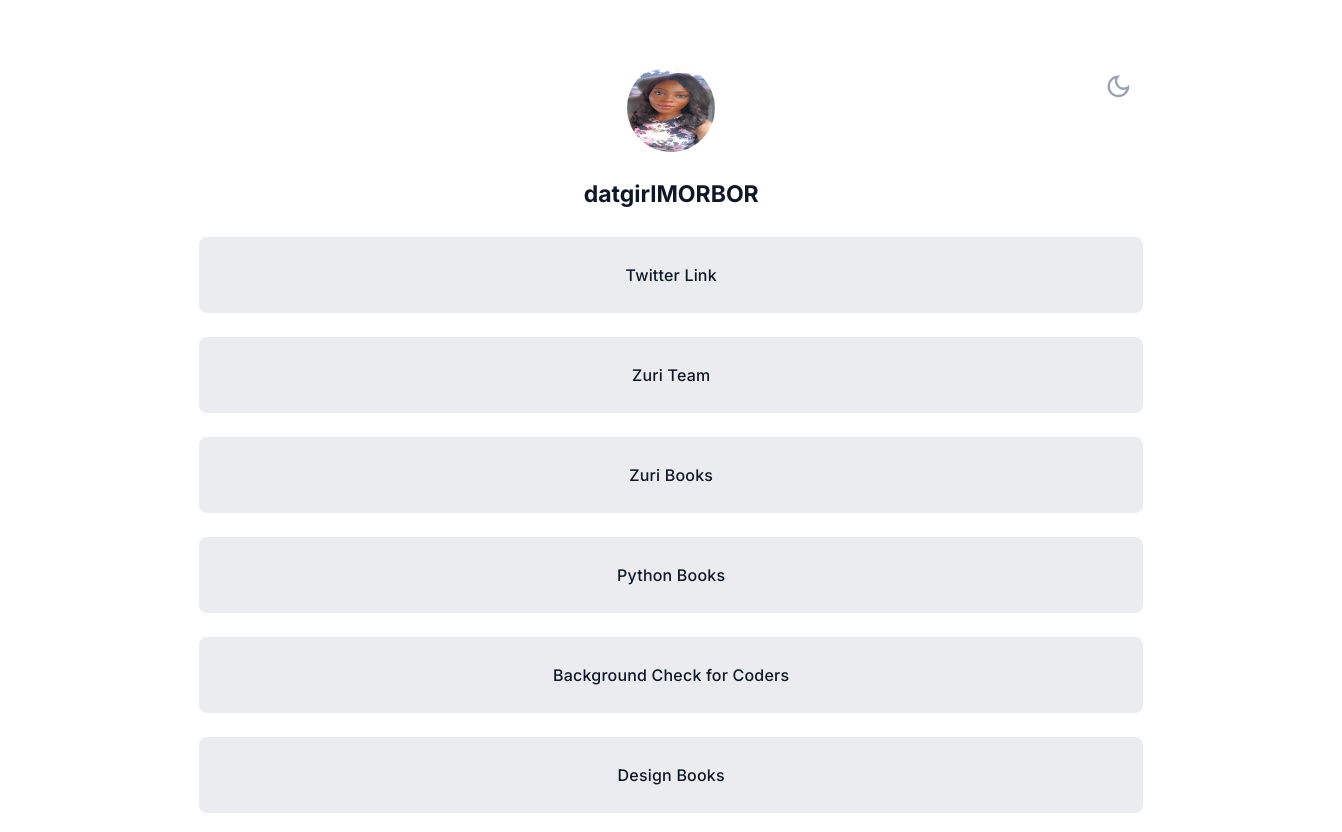
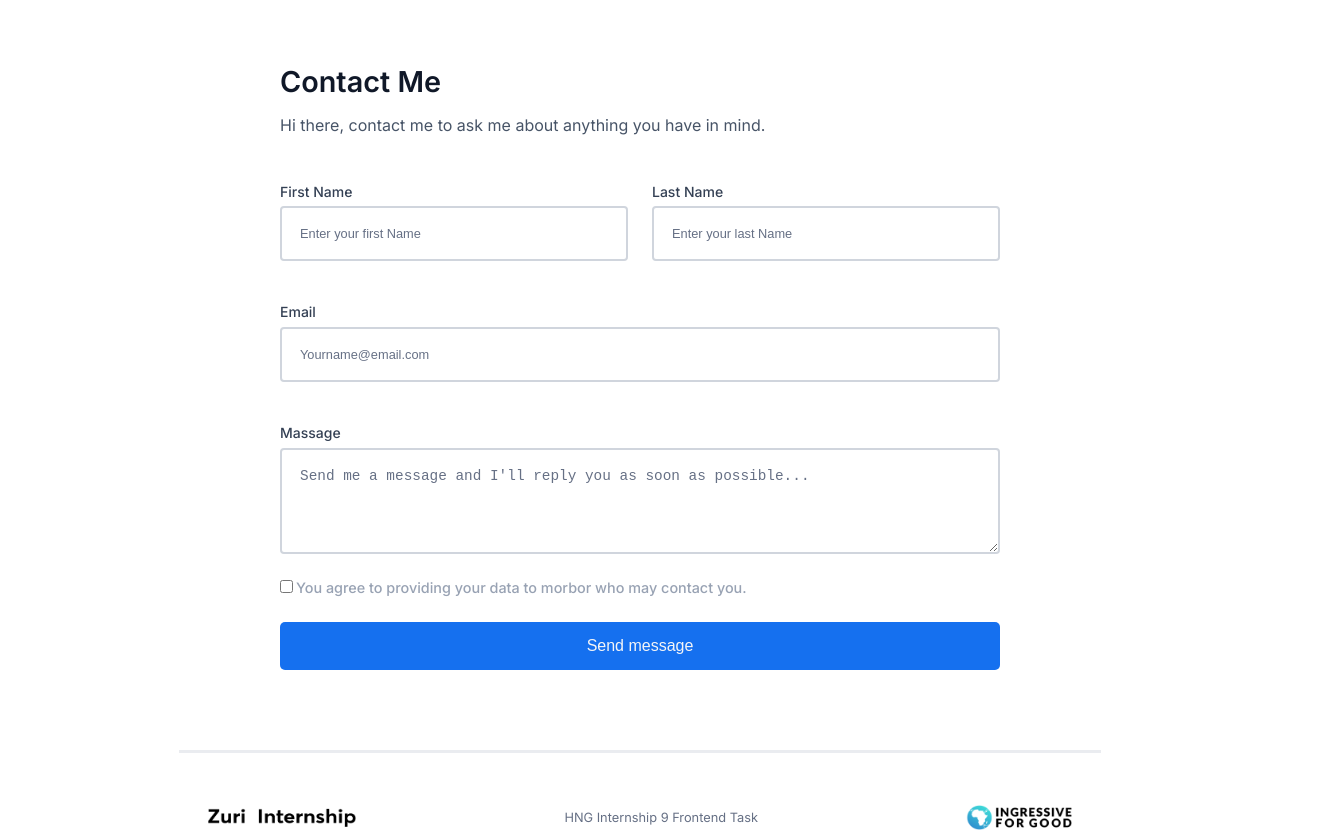
Before and after one commit to IAMMORBOR/Linktree-HNG-Stage-1-, a React (Create React App) app: page /contact in a window 1280 px wide. Shown: the top 832 px of the page, 1342 px wide, since content can reach past the window. Built offline with nearby package versions, Linux system fonts and the light colour scheme.

Commit message:
contact section fixed

```diff
--- a/package.json
+++ b/package.json
@@ -9,9 +9,10 @@
     "react": "^18.2.0",
     "react-dom": "^18.2.0",
     "react-icons": "^4.6.0",
-    "react-router-dom": "^6.4.2",
+    "react-router-dom": "^6.4.3",
     "react-scripts": "5.0.1",
     "sass": "^1.55.0",
+    "sweetalert": "^2.1.2",
     "web-vitals": "^2.1.4"
   },
   "scripts": {
--- a/src/App.js
+++ b/src/App.js
@@ -1,28 +1,17 @@
-import './App.style.scss';
-import Footer from './components/footer-section/footer.component';
-import SocialMedia from './components/social.componet';
-// import Li from './components/Links/Links.component';
-import UserProfile from './components/Profile.component';
-import MobileNav from './components/NavSection/MobileNav.component';
-import DesktopNav from './components/NavSection/Desktop.component';
-import LinkData from './components/Links/Links.component';
+import {
+  Routes,
+  Route,
+} from "react-router-dom";
+import Contact from "./components/Contact.component";
+import MainSection from "./components/MainSection.component";
 
 function App() {
   return (
+    <Routes>
+      <Route path="/" element={<MainSection/>}/>
+      <Route path="/contact" element={<Contact/>}/>
+    </Routes>
 
-   <section className='MainSection'>
-      <nav className='MainSection-Nav'>
-      <DesktopNav/>
-        <MobileNav/>
-      </nav>
-      <section className='linktree-section'>
-        <UserProfile/>
-        <LinkData/>
-      </section>
-      <SocialMedia/>
-      <div className='empty'></div>
-      <Footer/>
-   </section>
   );
 }
 
--- a/src/App.style.scss
+++ b/src/App.style.scss
@@ -79,7 +79,9 @@
     justify-content: space-evenly;
     align-items: center;
     height: 8rem;
-    width: 83.9rem;
+    // width: 83.9rem;
+    width: 100vw;
+    margin: 0 auto;
 
     &--logo{
         width: 9.25rem;
@@ -102,9 +104,126 @@
     background-color:$link-bg--color;
     margin: auto;
 }
+// END OF FOOTER SECTION STYLING
+
+// CONTACT SECTION STYLING
+.Contact-section{
+ width: 100vw;
+ padding: 64px 0px 0 0px;
+
+&--containner{
+    margin: auto;
+    font-family: inter;
+    width: 720px;
+}
+&--text{
+    font-size: 1rem;
+    font-weight: 400;
+    font-family: inherit;
+    color: $text-color--grey--2;
+    margin: 1rem 0 3rem 0;
+}
+&--heading{
+    font-size: 1.8rem;
+    color: $text-color;
+    text-transform: capitalize;
+    font-family: inherit;
+    font-weight: 600;
+}
+}
+#first_name,
+#last_name,
+#email{
+    border-radius:4px;
+    width: 100%;
+    border: 2px solid $color--grey--3;
+    padding: 18px;
+    margin: 6px 0 2.5rem 0;
+    outline: none;
+
+    &:hover{
+        border-bottom: 2px solid $btn--color;
+    }
+    &::placeholder{
+        color: $text-color--grey;
+        font-size:0.8rem ;
+    }
+
+}
+#message{
+    height: 6.6rem;
+    outline: none;
+    font-size: 1.2rem;
+    width: 100%;
+    margin:6px 0 1.2rem 0;
+    border: 2px solid $color--grey--3;
+    border-radius:4px;
+    font-family: $Main-font;
+    padding: 18px;
+
+    &:hover{
+        border-bottom: 2px solid $btn--color;
+    }
+    &::placeholder{
+        color: $text-color--grey;
+        font-size: 0.9rem;
+        font-family: inherit;
+    }
+
+}
+#checkbox--label{
+    color:$color--grey-2;
+    font-size: 0.9rem;
+    margin-left: 3px;
+
+ }
+.name-section{
+display: flex;
+}
+#last_name--label{
+    margin-left: 12px;
+}
+#first_name--label{
+    margin-right: 12px;
+}
+#last_name--label,
+#first_name--label{
+    width: 100%;
+}
+
+#btn__submit{
+    width: 100%;
+   background-color:$btn--color ;
+   border: none;
+   color: $bg-color;
+   height: 48px;
+   font-size: 16px;
+   border-radius: 5px;
+   margin:1.6rem 0 5rem 0;
+}
+.error-msg{
+    color: red;
+    font-size: .8rem;
+    font-family: $Main-font;
+    margin-top: -2.5rem;
+    margin-bottom: 2.5rem;
+}
+.error-msg--message{
+    margin-top: -1.2rem;
+    margin-bottom: 1.2rem;
+    color: red;
+    font-size: .8rem;
+    font-family: inter;
+}
+label{
+   font-size:14px ;
+   color: $label--color;
+   font-weight: 500;
+   font-family: $Main-font;
+}
+
 //MEDIA QUERY
 @media (max-width:56.25em){
-
     .MainSection{
         width: 100vw;
         &-Nav{
@@ -131,6 +250,7 @@
         width: 18.7rem;
     }
    }
+
 
 @media (max-width:37.5em){
     .MainSection{
--- a/src/DATA/Data.js
+++ b/src/DATA/Data.js
@@ -49,6 +49,13 @@
         linkTo: "https://books.zuri.team/design-rules",
         HoverTextHeading:'UI/UX Books',
         HoverText:'Get the best books on UI/UX principle with zero cost'
+    },
+    {
+        linkText: "Contact",
+        linkID: "contact",
+        key: 7,
+        linkTo: "/contact",
+        HoverText:'this button will redirect you to the contact section'
     }
  ]
 export default DATA;
--- /dev/null
+++ b/src/components/Contact.component.jsx
@@ -0,0 +1,101 @@
+import "../App.style.scss";
+import { useState } from "react";
+import { useNavigate } from "react-router-dom";
+import Footer from "./footer-section/footer.component";
+// import swal from "sweetalert";
+
+const Contact = () => {
+  const [userName, setUserName] = useState("");
+  const [LastName, setLastName] = useState("");
+  const [message, setMessage] = useState("");
+  const [email, setemail] = useState("");
+  const [checkBox, setCheckbox] = useState(false);
+  const [error, seterror] = useState(false);
+  const navigate = useNavigate();
+
+
+  const handleSubmit = async () => {
+    if(userName === "" || LastName === "" || message === "" || checkBox === false || email === ""){
+        seterror(true)
+    }else{
+        alert("Your message was successfully submitted")
+        navigate("/")
+    }
+
+  };
+
+
+  return (
+    <section className="Contact-section">
+      <div className="Contact-section--containner">
+            <div className="Contact-section--heading__containner">
+                <div className="Contact-section--heading">Contact me</div>
+                <p className="Contact-section--text">
+                    Hi there, contact me to ask me about anything you have in mind.
+                </p>
+            </div>
+            <div className="form-section">
+                <div className="name-section">
+                    <label id="first_name--label"> First Name
+                        <input id="first_name"
+                            type="text"
+                            placeholder="Enter your first Name"
+                            onChange={(e) => {
+                            setUserName(e.target.value);}}
+                        />
+                          {error && <div className="error-msg">Please enter your First Name</div>}
+
+                    </label>
+
+                    <label id="last_name--label">Last Name <br />
+                        <input
+                            id="last_name"
+                            type="text"
+                            placeholder="Enter your last Name"
+                            onChange={(e) => {
+                            setLastName(e.target.value);}}
+                        />
+                         {error && <div className="error-msg">Please enter your Last Name</div>}
+                    </label>
+                </div>
+                <label id="email--label"> Email
+                    <input
+                        id="email"
+                        type="email"
+                        placeholder="Yourname@email.com"
+                        onChange={(e) => {
+                         setemail(e.target.value);}}
+                    />
+                   {error && <div className="error-msg">Please enter your email</div>}
+               </label>
+
+                <label id="message--label"> Massage <br/>
+                    <textarea
+                        id="message"
+                        rows="720px"
+                        cols="132px"
+                        name="comment"
+                        placeholder="Send me a message and I'll reply you as soon as possible..."
+                        onChange={(e) => {
+                        setMessage(e.target.value);}}
+                    />
+                </label>
+                {error && <div className="error-msg--message">please enter message</div>}
+                <input id="checkbox"
+                    type="checkbox"
+                    onChange={(e) => {
+                    setCheckbox(true);}}
+                    required
+                />
+                 <label id="checkbox--label" htmlFor="checkbok">You agree to providing your data to morbor who may contact you.</label>
+                <button id="btn__submit" onClick={handleSubmit}>
+                    Send message
+                </button>
+            </div>
+        </div>
+      <div className="empty"></div>
+      <Footer />
+    </section>
+  );
+};
+export default Contact;
--- /dev/null
+++ b/src/components/MainSection.component.jsx
@@ -0,0 +1,26 @@
+import '../App.style.scss';
+import Footer from './footer-section/footer.component';
+import SocialMedia from "./social.componet";
+import UserProfile from './Profile.component';
+import MobileNav from './NavSection/MobileNav.component';
+import DesktopNav from './NavSection/Desktop.component';
+import LinkData from './Links/Links.component';
+
+const MainSection =()=>{
+    return(
+    <section className='MainSection'>
+        <nav className='MainSection-Nav'>
+        <DesktopNav/>
+            <MobileNav/>
+        </nav>
+        <section className='linktree-section'>
+            <UserProfile/>
+            <LinkData/>
+        </section>
+        <SocialMedia/>
+        <div className='empty'></div>
+        <Footer/>
+    </section>
+    )
+}
+export default MainSection;
--- a/src/index.js
+++ b/src/index.js
@@ -1,4 +1,5 @@
 import React from 'react';
+import { BrowserRouter } from 'react-router-dom';
 import ReactDOM from 'react-dom/client';
 import './index.scss';
 import App from './App';
@@ -7,7 +8,9 @@ import App from './App';
 const root = ReactDOM.createRoot(document.getElementById('root'));
 root.render(
   <React.StrictMode>
-    <App />
+    <BrowserRouter>
+      <App />
+    </BrowserRouter>
   </React.StrictMode>
 );
 
--- a/src/index.scss
+++ b/src/index.scss
@@ -5,9 +5,11 @@ $MainSection-bg--color:#ffff;
 $text-color: #101828;
 $link-bg--color :#EAECF0;
 $text-color--grey:#667085;
+$text-color--grey--2:#475467;
 $color--grey-2:#98A2B3;
-
-
+$btn--color: #1570EF;
+$label--color:#344054;
+$color--grey--3:#D0D5DD;
 
 *,
 *::before,
@@ -19,15 +21,6 @@ $color--grey-2:#98A2B3;
 *{
   box-sizing: border-box;
 }
-// a{
-//   text-decoration: none;
-//   color: $text-color;
-//   &:hover,
-//   &:active{
-//     // color: $color--grey-2;
-//     background-color: red;
-//   }
-// }
 
 body {
   // margin: 0;
```
